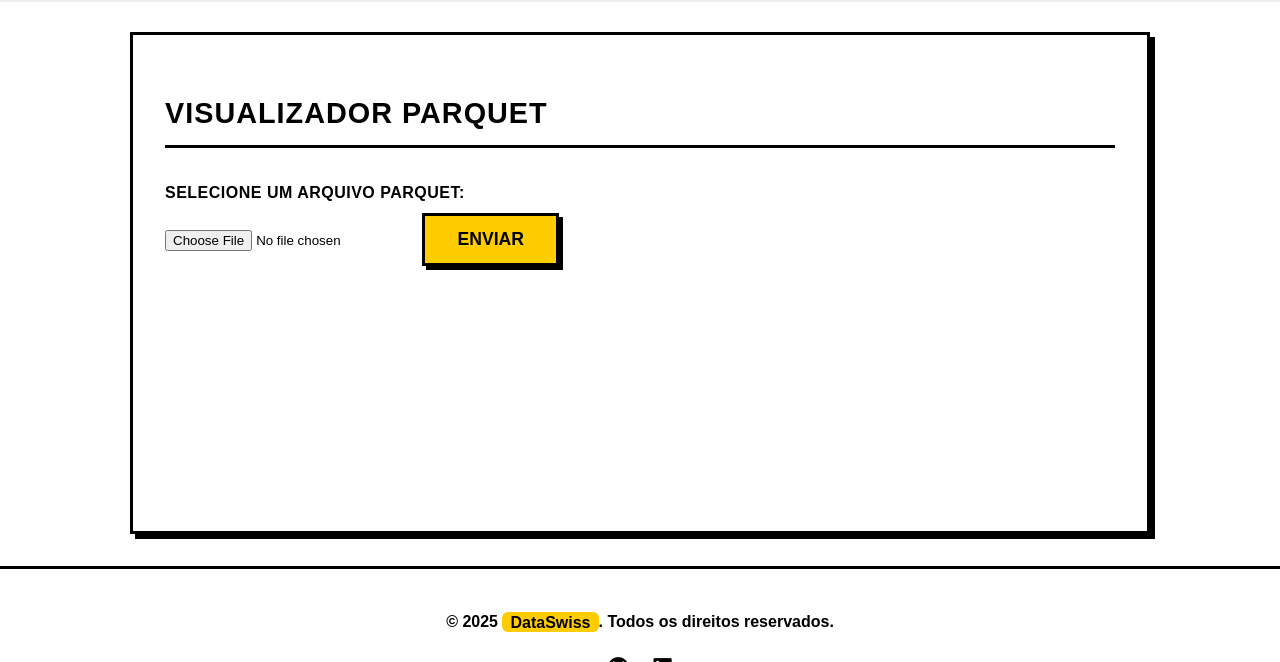
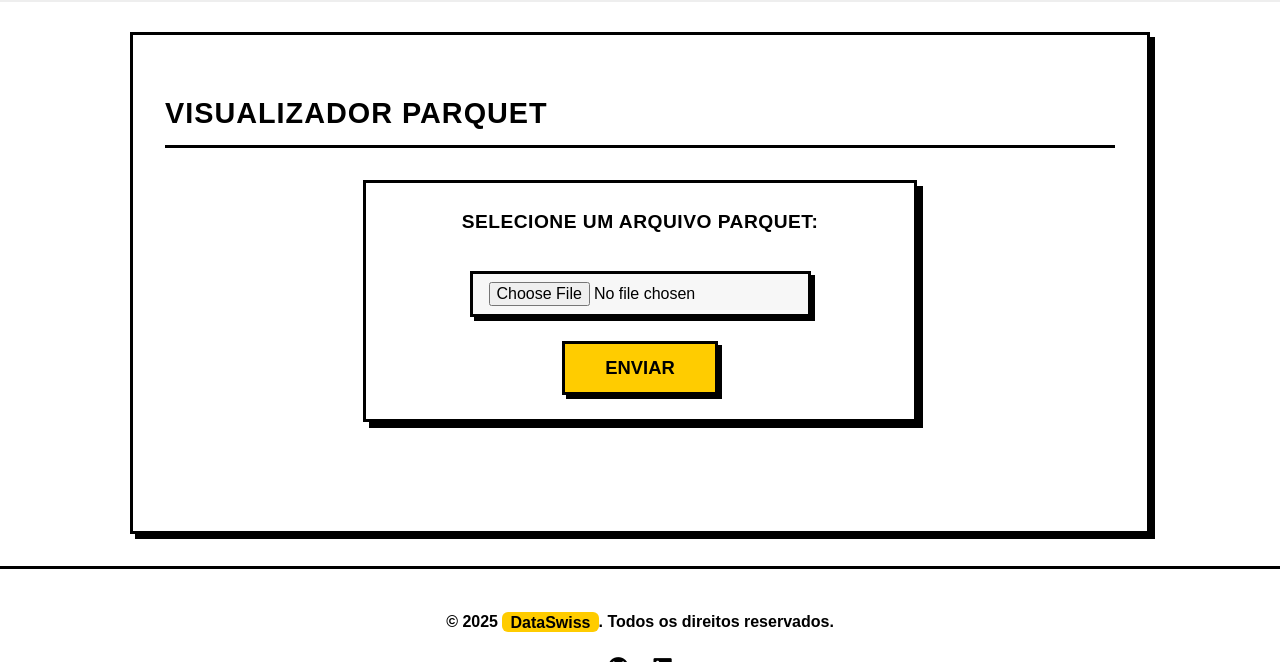
Before and after one commit to RafaelPompeu/data-swiss, a Flask app: page /parquet in a window 1280 px wide. Shown: the part 92-754 px from the top of the page. Run offline with Flask 2, Linux system fonts and the light colour scheme.

Commit message:
feat: aprimorar visualizador Parquet com reset de variáveis e melhorias no formulário

```diff
--- a/app/routes.py
+++ b/app/routes.py
@@ -280,6 +280,18 @@ def parquet_view():
                 error = f"Erro ao ler o arquivo Parquet: {e}"
         else:
             error = "Envie um arquivo .parquet válido."
+    else:
+        # Resetar variáveis no GET para mostrar o formulário
+        table_html = None
+        columns = []
+        dicionario = []
+        freq_data = []
+        selected_col = None
+        error = None
+        total_count = None
+        distinct_total = None
+        parquet_file_id = None
+
     return render_template(
         'parquet.html',
         table_html=table_html,
--- a/templates/parquet.html
+++ b/templates/parquet.html
@@ -4,11 +4,28 @@
 
 {% block content %}
 <h2>Visualizador Parquet</h2>
-<form method="post" enctype="multipart/form-data" id="parquet-upload-form" {% if parquet_file_id %}style="display:none;"{% endif %}>
-    <label for="parquet_file"><strong>Selecione um arquivo Parquet:</strong></label>
-    <input type="file" id="parquet_file" name="parquet_file" accept=".parquet" required>
-    <button type="submit">Enviar</button>
+{% if not parquet_file_id %}
+<form method="post" enctype="multipart/form-data" id="parquet-upload-form"
+      style="margin-top:1.5em; display:flex; flex-direction:column; align-items:center; gap:1.5em; background:#fff; border:3px solid #000; box-shadow:6px 6px 0 #000; padding:1.5em; max-width:500px; margin-left:auto; margin-right:auto;">
+    <label for="parquet_file" style="font-weight:bold; font-family:'Arial',sans-serif; font-size:1.2em; margin-bottom:0.5em; display:block; text-align:center;">
+        SELECIONE UM ARQUIVO PARQUET:
+    </label>
+    <div id="upload-area" style="width:100%; display:flex; flex-direction:column; align-items:center;">
+        <input type="file" id="parquet_file" name="parquet_file" accept=".parquet"
+            style="font-family:'Arial',sans-serif; border:3px solid #000; box-shadow:4px 4px 0 #000; border-radius:0; padding:0.5em 1em; font-size:1em; outline:none; background:#f7f7f7;">
+        {% if original_filename %}
+            <div id="uploaded-info" style="font-size:1em; font-family:'Arial',sans-serif; color:#4B2991; font-weight:bold; margin-top:0.7em;">
+                Arquivo enviado: <span style="color:#1f1f1f;">{{ original_filename }}</span>
+            </div>
+        {% endif %}
+    </div>
+    <button type="submit"
+        style="background:#ffcc00; color:#000; border:3px solid #000; box-shadow:4px 4px 0 #000; border-radius:0; font-weight:bold; font-size:1.15em; padding:0.7em 2.2em; text-transform:uppercase; font-family:'Arial',sans-serif; cursor:pointer; transition:background 0.1s,transform 0.1s,box-shadow 0.1s;">
+        ENVIAR
+    </button>
+    <input type="hidden" name="parquet_file_id" id="parquet_file_id_hidden" value="{{ parquet_file_id or '' }}">
 </form>
+{% endif %}
 
 {% if error %}
     <div class="flash error">{{ error }}</div>
```
